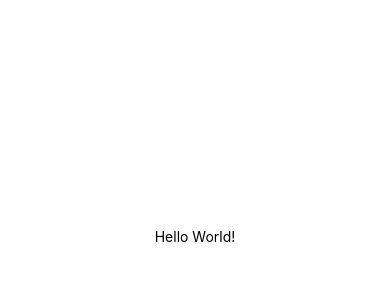
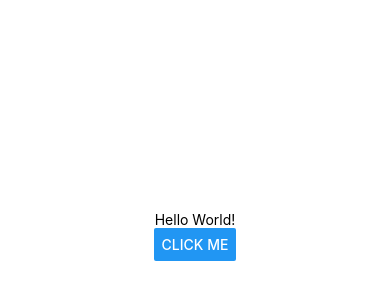
Before and after one commit to elizebeth18/LearnReactNative, a React Native app: screen / in a window 390 px wide. Shown: the part 186-486 px from the top of the page. Built offline with nearby package versions, Linux system fonts and the light colour scheme.

Commit message:
add button with the text Click Me

```diff
--- a/App.js
+++ b/App.js
@@ -1,11 +1,12 @@
 import { StatusBar } from 'expo-status-bar';
-import { StyleSheet, Text, View } from 'react-native';
+import { StyleSheet, Button,Text, View } from 'react-native';
 
 export default function App() {
   return (
     <View style={styles.container}>
       <Text>Hello World!</Text>
       <StatusBar style="auto" />
+      <Button title='Click ME'></Button>
     </View>
   );
 }
```
